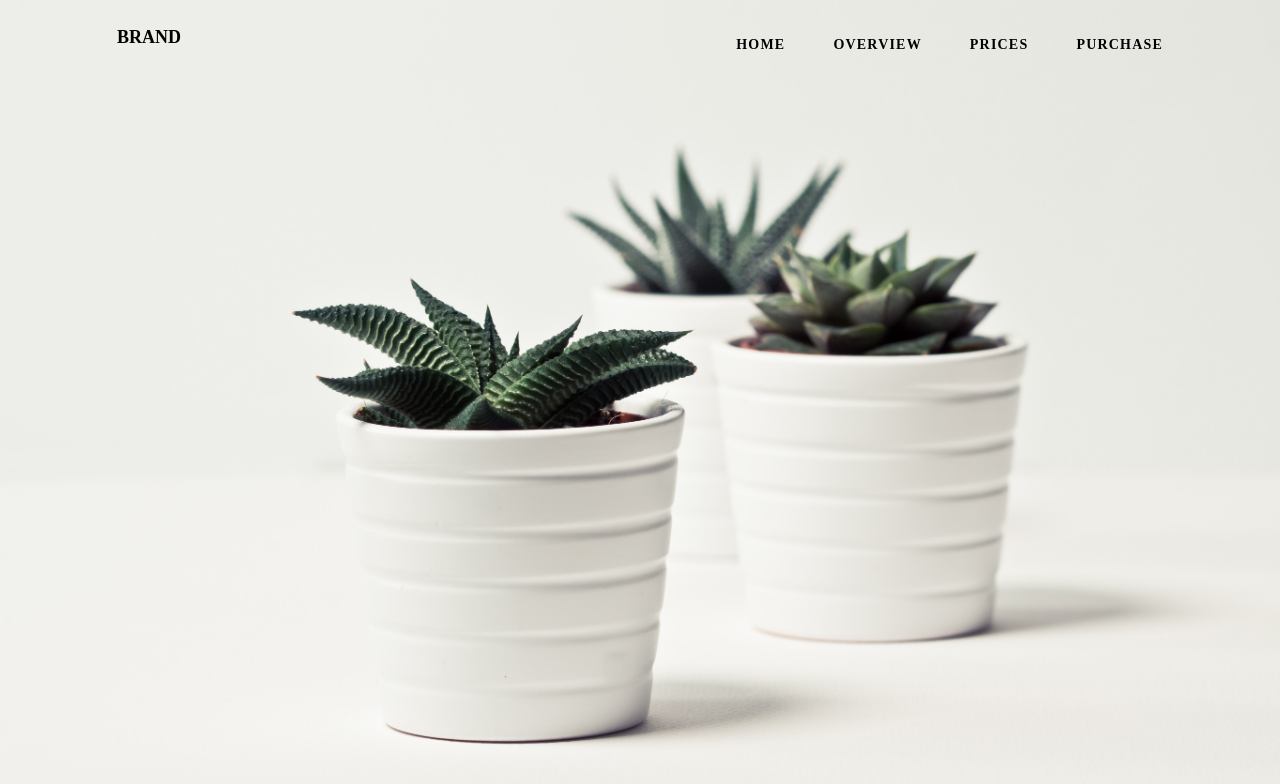
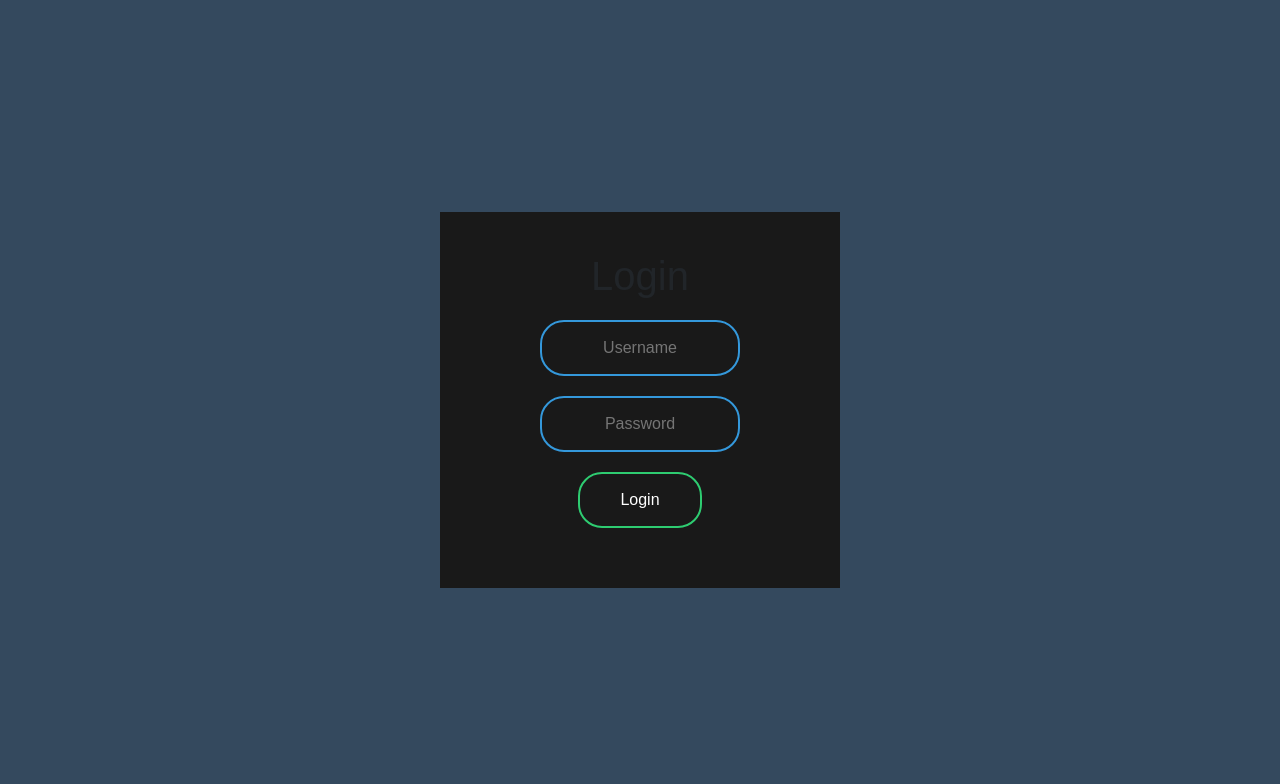
Before and after one commit to jorgecardozo/React-Sass-Bootstrap, a React (Create React App) app: page / in a window 1280 px wide. Shown: the top 784 px of the page. Built offline with nearby package versions, Linux system fonts and the light colour scheme.

Commit message:
Se agrego el Componente LoginForm1

```diff
--- a/src/App.js
+++ b/src/App.js
@@ -2,6 +2,7 @@ import React, { Component } from 'react';
 //import PruebaStyle from './Componentes/PruebaStyle'
 //import Navegacion from './Componentes/NavegacionM2/Navegacion';
 import NavegacionM3 from './Componentes/NavegacionM3/Navegacion';
+import LoginForm from './Componentes/LoginForm1/LoginForm';
 // import Main from './Componentes/NavegacionM1/Main';
 
 class App extends Component {
@@ -14,7 +15,8 @@ class App extends Component {
       <div>
         {/* <Main/>  */}
         {/* <Navegacion/> */}
-        <NavegacionM3/>
+        {/* <NavegacionM3/> */}
+        <LoginForm/>
       </div>
     );
   }
--- /dev/null
+++ b/src/Componentes/LoginForm1/LoginForm.js
@@ -0,0 +1,21 @@
+import React, { Component } from 'react';
+
+class LoginForm extends Component {
+
+  render() {
+    return (
+      <div>
+          <body>
+              <form className="box" method="post">
+                  <h1>Login</h1>
+                  <input className="caja" type="text" name="" placeholder="Username"></input>
+                  <input className="caja" type="password" name="" placeholder="Password"></input>
+                  <input className="boton" type="submit" name="" value="Login"></input>
+              </form>
+          </body>
+      </div>
+    );
+  }
+}
+
+export default LoginForm;
--- /dev/null
+++ b/src/sass/_LoginForm-Style.scss
@@ -0,0 +1,119 @@
+body{
+    margin: 0;
+  padding: 0;
+  font-family: sans-serif;
+  background: #34495e;
+}
+
+.box{
+    width: 400px;
+    padding: 40px;
+    position: absolute;
+    top: 50%;
+    left: 50%;
+    transform: translate(-50%,-50%);
+    background: #191919;
+    text-align: center;
+
+    &h1{body{
+        margin: 0;
+        padding: 0;
+        font-family: sans-serif;
+        background: #34495e;
+      }
+      .box{
+        width: 300px;
+        padding: 40px;
+        position: absolute;
+        top: 50%;
+        left: 50%;
+        transform: translate(-50%,-50%);
+        background: #191919;
+        text-align: center;
+      }
+      .box h1{
+        color: white;
+        text-transform: uppercase;
+        font-weight: 500;
+      }
+      .box input[type = "text"],.box input[type = "password"]{
+        border:0;
+        background: none;
+        display: block;
+        margin: 20px auto;
+        text-align: center;
+        border: 2px solid #3498db;
+        padding: 14px 10px;
+        width: 200px;
+        outline: none;
+        color: white;
+        border-radius: 24px;
+        transition: 0.25s;
+      }
+      .box input[type = "text"]:focus,.box input[type = "password"]:focus{
+        width: 280px;
+        border-color: #2ecc71;
+      }
+      .box input[type = "submit"]{
+        border:0;
+        background: none;
+        display: block;
+        margin: 20px auto;
+        text-align: center;
+        border: 2px solid #2ecc71;
+        padding: 14px 40px;
+        outline: none;
+        color: white;
+        border-radius: 24px;
+        transition: 0.25s;
+        cursor: pointer;
+      }
+      .box input[type = "submit"]:hover{
+        background: #2ecc71;
+      }
+
+        color: white;
+        text-transform: uppercase;
+        font-weight: 500;
+    }
+
+    .caja{
+        border: 0;
+        background: none;
+        display: block;
+        margin: 20px auto;
+        text-align: center;
+        border: 2px solid #3498db;
+        padding: 14px 10px;
+        width: 200px;
+        outline: none;
+        color: white;
+        border-radius: 24px;
+        transition: 0.25s;
+
+        &:focus{
+            width: 280px;
+            border-color: #2ecc71;
+        }
+    }
+
+    .boton{
+        border: 0;
+        background: none;
+        display: block;
+        margin: 20px auto;
+        text-align: center;
+        border: 2px solid #2ecc71;
+        padding: 14px 40px;
+        outline: none;
+        color:white;
+        border-radius: 24px;
+        transition: 0.25s;
+        cursor: pointer;
+
+        &:hover{
+            background:#2ecc71;
+        }
+    }
+
+}
--- a/src/sass/index.scss
+++ b/src/sass/index.scss
@@ -37,4 +37,5 @@
 // @import './prueba-@mixin-style.scss';
 // @import './navegacion-Style.scss';
 // @import './navegacion2-Style.scss';
-@import './navegacion3-Style.scss';
+// @import './navegacion3-Style.scss';
+@import './LoginForm-Style.scss';
```
